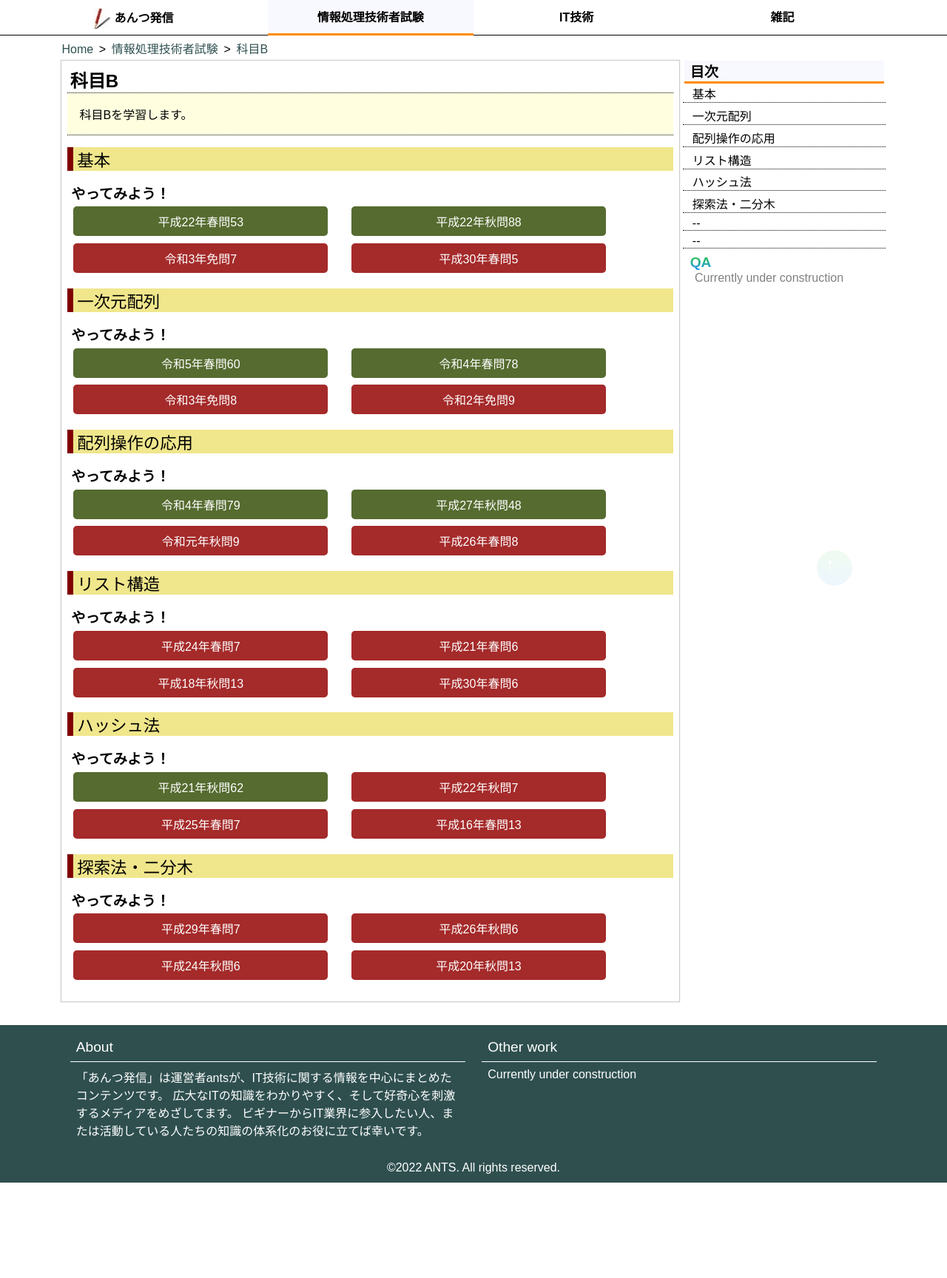
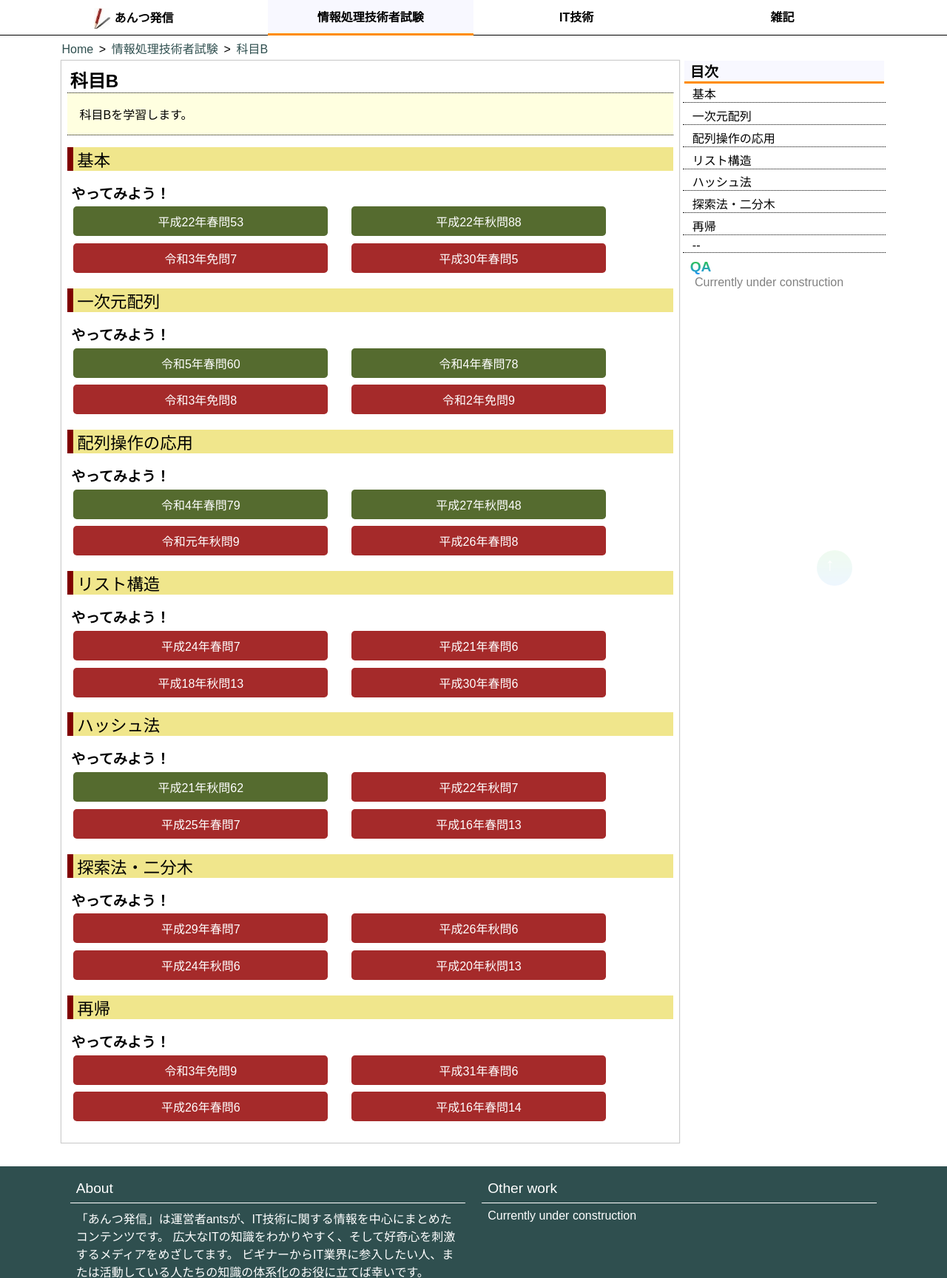
Before and after one commit to antladybug/antladybug, a plain HTML site: page algo1.html in a window 1280 px wide. Shown: the top 1728 px of the page at 74% size. Before the commit the page ends 1599 px from the top, so only its background shows below. Drawn offline with Linux system fonts and the light colour scheme.

Commit message:
upload 4w7!

```diff
--- a/algo1.html
+++ b/algo1.html
@@ -94,6 +94,16 @@
 						<div class ="tryBoxItem" style = "background-color: brown!important;"><a href = "https://www.fe-siken.com/bunya.php?m=2&s=2&no=35" target = "_blank">平成24年秋問6</a></div>
 						<div class ="tryBoxItem" style = "background-color: brown!important;"><a href = "https://www.fe-siken.com/bunya.php?m=2&s=2&no=46" target = "_blank">平成20年秋問13</a></div>
 					</div>
+				<div id = "7" class = "try">再帰</div>
+					<div class = "tryTitle">やってみよう！</div>
+					<div class = "tryBox">
+						<div class ="tryBoxItem" style = "background-color: brown!important;"><a href = "https://www.fe-siken.com/bunya.php?m=2&s=2&no=6" target = "_blank">令和3年免問9</a></div>
+						<div class ="tryBoxItem" style = "background-color: brown!important;"><a href = "https://www.fe-siken.com/bunya.php?m=2&s=2&no=13" target = "_blank">平成31年春問6</a></div>
+					</div>
+					<div class = "tryBox">
+						<div class ="tryBoxItem" style = "background-color: brown!important;"><a href = "https://www.fe-siken.com/bunya.php?m=2&s=2&no=29" target = "_blank">平成26年春問6</a></div>
+						<div class ="tryBoxItem" style = "background-color: brown!important;"><a href = "https://www.fe-siken.com/bunya.php?m=2&s=2&no=77" target = "_blank">平成16年春問14</a></div>
+					</div>
 			</div>
 			<div id = "side">
 				<div class = "Side1">
@@ -104,7 +114,7 @@
 					<a href = "#4"><div class = "indexData1">リスト構造</div></a>
 					<a href = "#5"><div class = "indexData1">ハッシュ法</div></a>
 					<a href = "#6"><div class = "indexData1">探索法・二分木</div></a>
-					<a href = "#7"><div class = "indexData1">--</div></a>
+					<a href = "#7"><div class = "indexData1">再帰</div></a>
 					<a href = "#8"><div class = "indexData1">--</div></a>
 				</div>
 				<div class = "Side2">
```
Also changed, not shown: algo.html (+9 -6 lines).
